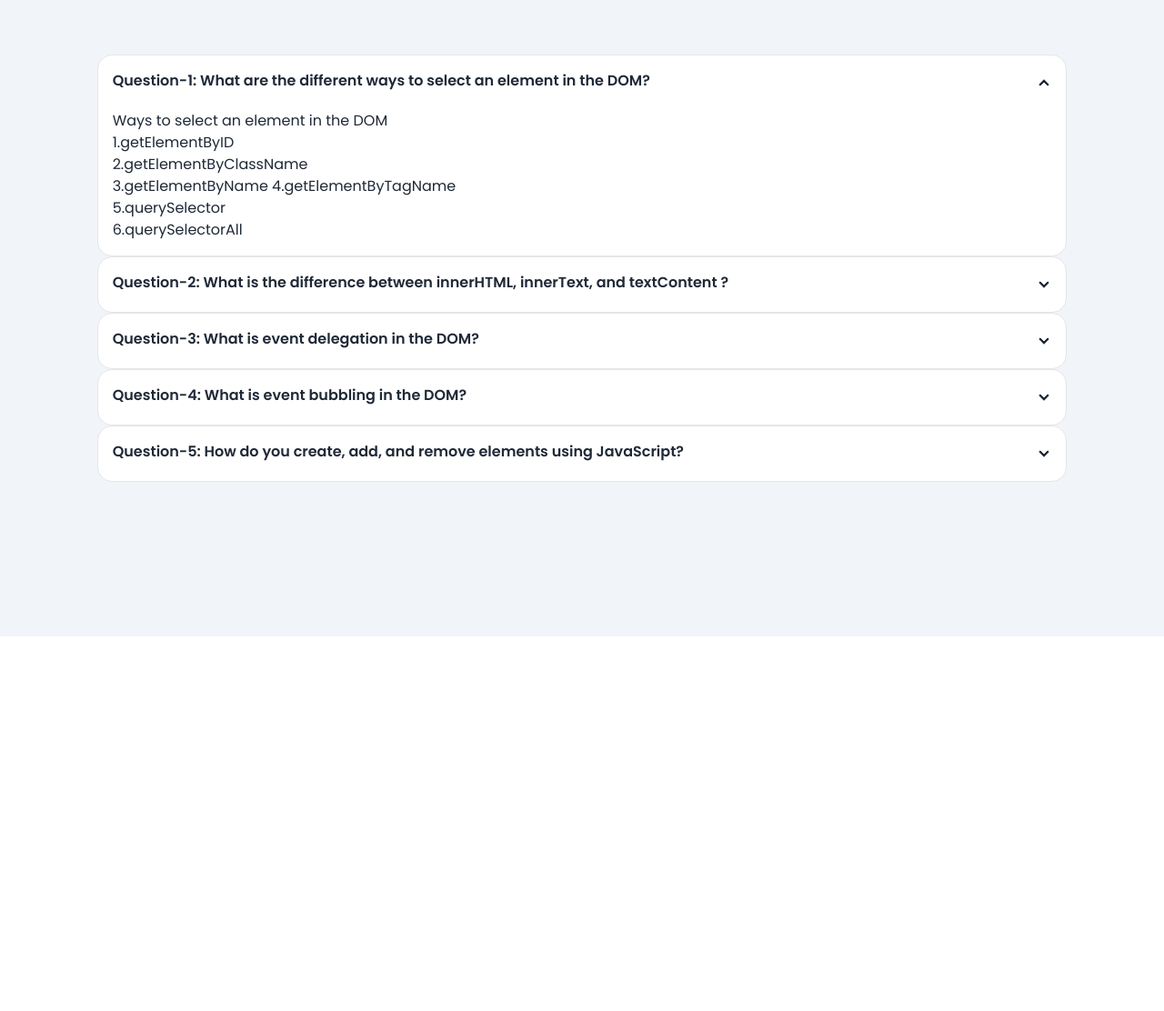
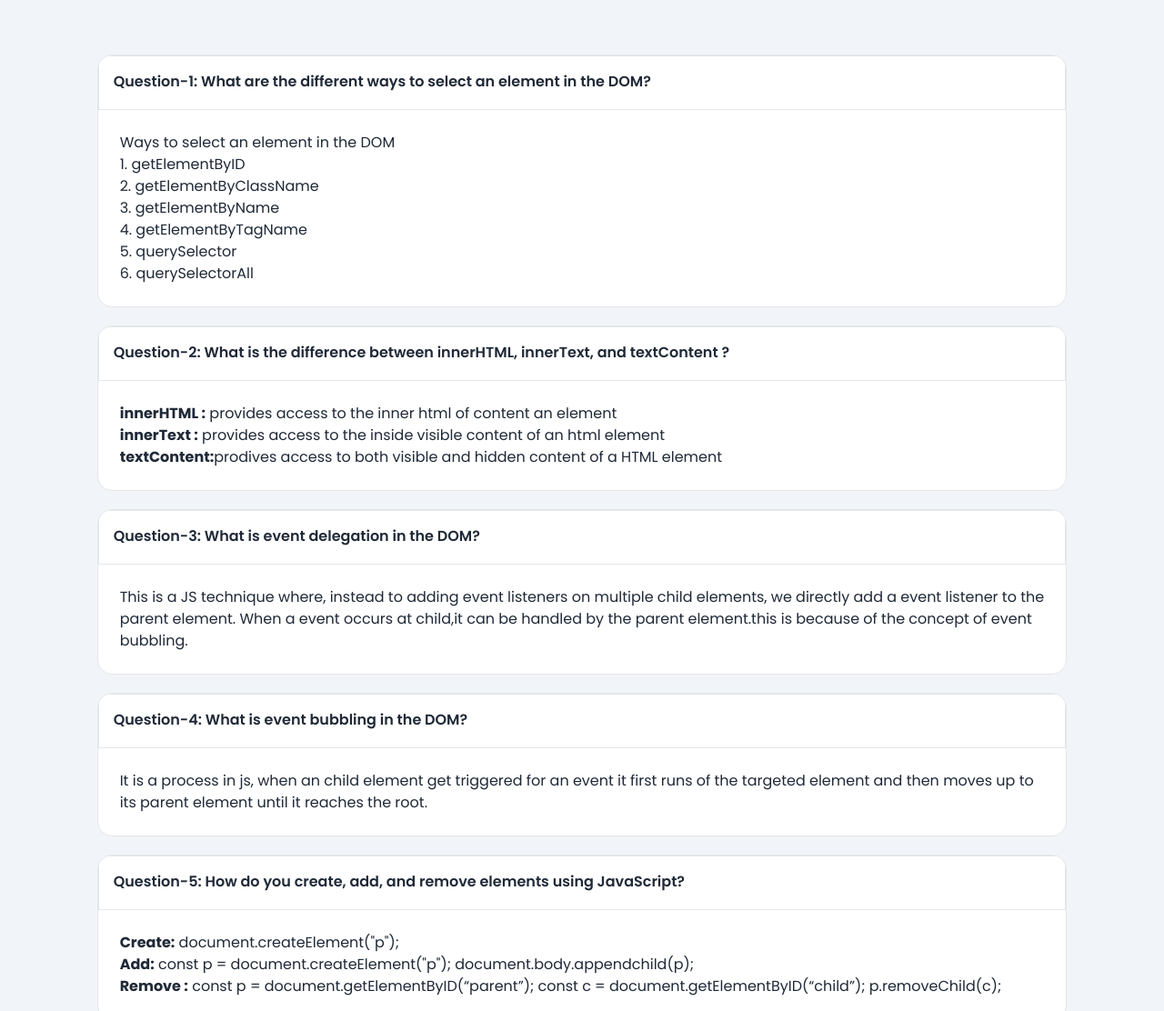
Before and after one commit to Rafi-Shariar/A5-Dev_board, a plain HTML site: page Q&A.html in a window 1280 px wide. Shown: the part 100-1212 px from the top of the page at 91% size. Before the commit the page ends 800 px from the top, so only its background shows below. Drawn offline with nearby package versions, Linux system fonts and the light colour scheme.

Commit message:
project Closed

```diff
--- a/Q&A.html
+++ b/Q&A.html
@@ -57,58 +57,62 @@
 
     <!-- Main -->
      <main class="w-10/12 mx-auto">
+
+      <div class="pb-20">
          <!-- Q1 -->
-        <div class="collapse collapse-arrow bg-base-100 border border-base-300">
+         <div class="collapse  bg-base-100 border border-base-300">
           <input type="radio" name="my-accordion-2" checked="checked" />
-            <div class="collapse-title font-semibold">Question-1: What are the different ways to select an element in the DOM?</div>
-            <div class="collapse-content text-base">Ways to select an element in the DOM <br>
-                1.getElementByID <br>
-                2.getElementByClassName<br>
-                3.getElementByName
-                4.getElementByTagName<br>
-                5.querySelector<br>
-                6.querySelectorAll<br>
+          <div class="collapse-title font-semibold border">Question-1: What are the different ways to select an element in the DOM?</div>
+          <div class=" text-base m-6">Ways to select an element in the DOM <br>
+              1. getElementByID <br>
+              2. getElementByClassName<br>
+              3. getElementByName <br>
+              4. getElementByTagName<br>
+              5. querySelector<br>
+              6. querySelectorAll<br>
               </div>
         </div>
 
         <!-- Q2 -->
-          <div class="collapse collapse-arrow bg-base-100 border border-base-300">
+        <div class="collapse  bg-base-100 border border-base-300 mt-5">
           <input type="radio" name="my-accordion-2" />
-            <div class="collapse-title font-semibold">Question-2: What is the difference between innerHTML, innerText, and textContent ?</div>
-            <div class="collapse-content text-base"> <b>innerHTML :</b> provides access to the inner html of content  an element <br>
+          <div class="collapse-title font-semibold border">Question-2: What is the difference between innerHTML, innerText, and textContent ?</div>
+          <div class="text-base m-6 "> <b>innerHTML :</b> provides access to the inner html of content  an element <br>
               <b>innerText :</b> provides access to the inside visible content of an html element <br>
               <b>textContent:</b>prodives access to both visible and hidden content of a HTML element
               </div>
         </div>
 
         <!-- Q3 -->
-          <div class="collapse collapse-arrow bg-base-100 border border-base-300">
+        <div class="collapse  bg-base-100 border border-base-300 mt-5">
           <input type="radio" name="my-accordion-2" />
-            <div class="collapse-title font-semibold">Question-3: What is event delegation in the DOM?
+          <div class="collapse-title font-semibold border">Question-3: What is event delegation in the DOM?
           </div>
-            <div class="collapse-content text-base">This is a JS technique where, instead to adding event listeners on multiple child elements, we directly add a event listener to the parent element. When a event occurs at child,it can be handled by the parent element.this is because of the concept of event bubbling.</div>
+          <div class="text-base m-6">This is a JS technique where, instead to adding event listeners on multiple child elements, we directly add a event listener to the parent element. When a event occurs at child,it can be handled by the parent element.this is because of the concept of event bubbling.</div>
         </div>
 
 
         <!-- Q4 -->
-          <div class="collapse collapse-arrow bg-base-100 border border-base-300">
+        <div class="collapse  bg-base-100 border border-base-300 mt-5">
           <input type="radio" name="my-accordion-2" />
-            <div class="collapse-title font-semibold">Question-4: What is event bubbling in the DOM?
+          <div class="collapse-title font-semibold border">Question-4: What is event bubbling in the DOM?
           </div>
-            <div class="collapse-content text-base">It is a process in js, when an child element get triggered for an event it first runs of the targeted element and then moves up to its parent element until it reaches the root.</div>
+          <div class="text-base m-6">It is a process in js, when an child element get triggered for an event it first runs of the targeted element and then moves up to its parent element until it reaches the root.</div>
         </div>
 
           <!-- Q5 -->
-            <div class="collapse collapse-arrow bg-base-100 border border-base-300">
+          <div class="collapse  bg-base-100 border border-base-300 mt-5 ">
               <input type="radio" name="my-accordion-2" />
-                <div class="collapse-title font-semibold">Question-5: How do you create, add, and remove elements using JavaScript?
+              <div class="collapse-title font-semibold border">Question-5: How do you create, add, and remove elements using JavaScript?
 
               </div>
-                <div class="collapse-content text-base"><b>Create:</b> document.createElement("p"); <br>
+              <div class="text-base m-6"><b>Create:</b> document.createElement("p"); <br>
                   <b>Add:</b> const p =  document.createElement("p");  document.body.appendchild(p); <br>
-                    <b>Remove :</b> const p = document,getElementByID(“parent”); const c = document,getElementByID(“child”);  p.removeChild(c);
+                  <b>Remove :</b> const p = document.getElementByID(“parent”); const c = document.getElementByID(“child”);  p.removeChild(c);
                   </div>
             </div>
+      </div>
+
      </main>
 
     <script src="./script2.js"></script>
```
Also changed, not shown: script.js (+7 -2 lines). Lines whose indentation alone changed are shown as unchanged.
